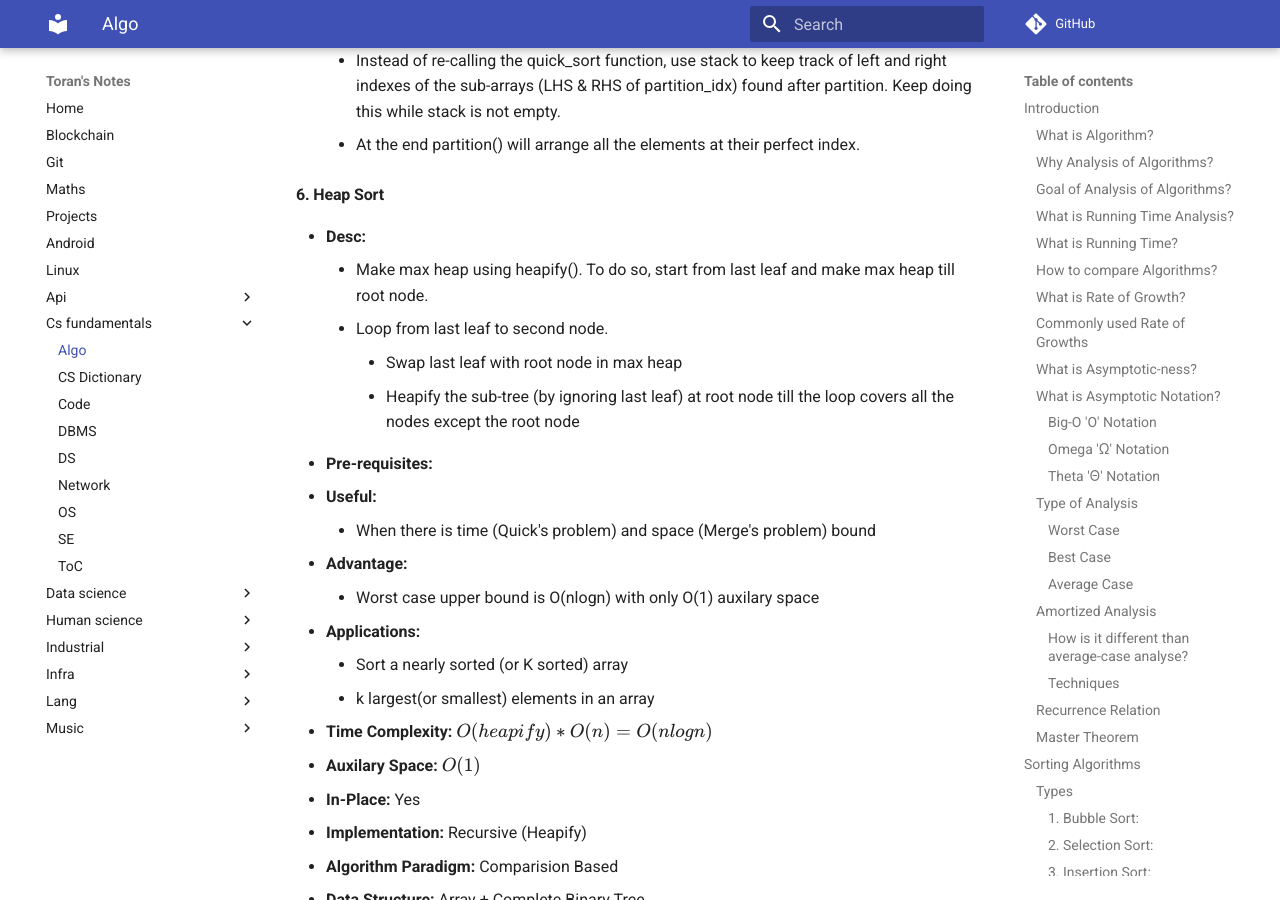
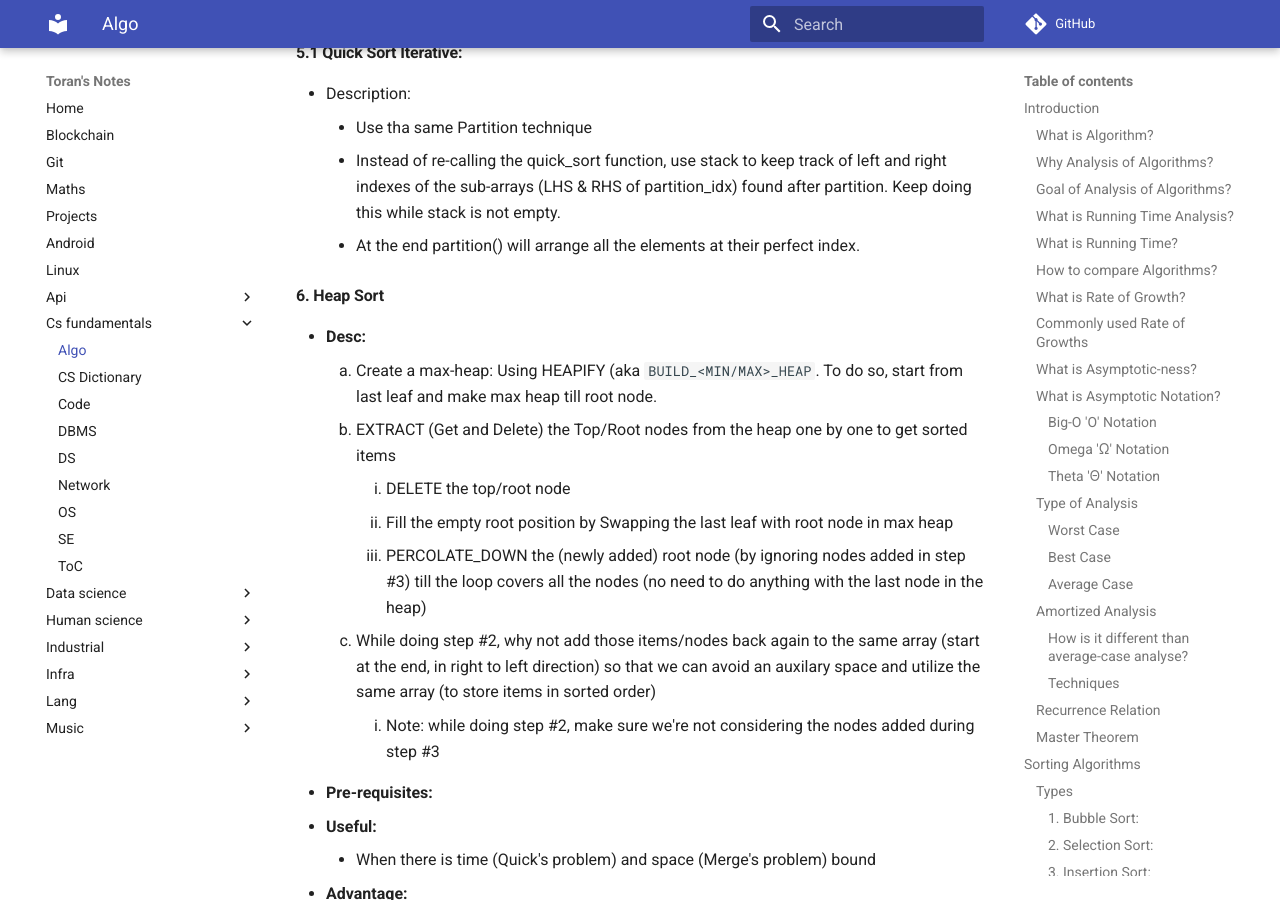
Before and after one commit to toransahu/notes, an MkDocs documentation site: the page built from docs/cs-fundamentals/Algo.md, in a window 1280 px wide and 900 px high, scrolled down 14650 px. Built offline with MkDocs 1.6.1 and Material for MkDocs 9.7.7, drawn with Linux system fonts in a browser that asks for light colours; comment, search, counter and statistics services are not loaded; some of the changed text lies outside the part shown.

Commit message:
update algos

```diff
--- a/docs/cs-fundamentals/Algo.md
+++ b/docs/cs-fundamentals/Algo.md
@@ -255,10 +255,14 @@ $T(n) = aT(n/b) + \Theta(n^klog^pn)$
 
 ### 6. Heap Sort
 - **Desc:**
-    - Make max heap using heapify(). To do so, start from last leaf and make max heap till root node.
-    - Loop from last leaf to second node.
-        - Swap last leaf with root node in max heap
-        - Heapify the sub-tree (by ignoring last leaf) at root node till the loop covers all the nodes except the root node
+    1. Create a max-heap: Using HEAPIFY (aka `BUILD_<MIN/MAX>_HEAP`. To do so, start from last leaf and make max heap till root node.
+    2. EXTRACT (Get and Delete) the Top/Root nodes from the heap one by one to get sorted items
+        1. DELETE the top/root node
+        1. Fill the empty root position by Swapping the last leaf with root node in max heap
+        2. PERCOLATE_DOWN the (newly added) root node (by ignoring nodes added in step #3)
+       till the loop covers all the nodes (no need to do anything with the last node in the heap)
+    3. While doing step #2, why not add those items/nodes back again to the same array  (start at the end, in right to left direction) so that we can avoid an auxilary space and utilize the same array (to store items in sorted order)
+        1. Note: while doing step #2, make sure we're  not considering the nodes added during step #3
 - **Pre-requisites:**
 - **Useful:**
     - When there is time (Quick's problem) and space (Merge's problem) bound
@@ -454,6 +458,10 @@ $T(n) = aT(n/b) + \Theta(n^klog^pn)$
 
 # Linkedlist Algorithms
 
+## Remove duplicates
+- Remove duplicate nodes from an unsorted linkedlist (w/ auxilary space)
+- Remove duplicate nodes from an unsorted linkedlist (w/o auxilary space)
+
 ## Reverse the Linkedlist
 
 - Reverse a singly linkedlist
@@ -639,6 +647,24 @@ __Output__:= `bool`: Loop detected, $L^{'}$: the same linkedlist with loop remov
 
 ---
 
+# Heap Algorithms
+
+## Heap implemented using (Complete) Binary Tree
+
+- [Basic](https://github.com/toransahu/goutils/blob/master/adt/heap/heap.go#L44-L82)
+    - Insert
+    - Top
+    - Extract Top
+    - Replace
+- [Internal](https://github.com/toransahu/goutils/blob/master/adt/heap/heap.go#L84-L156)
+    - percolate-down
+    - percolate-up
+    - heapify
+- Creation
+    - [Build](https://github.com/toransahu/goutils/blob/master/adt/heap/heap.go#L34-L42)
+
+---
+
 # Graph Algorithms
 
 ## Depth First Search (DFS)
```
Also changed, not shown: other parts of docs/cs-fundamentals/Algo.md (+1 -1 lines).
